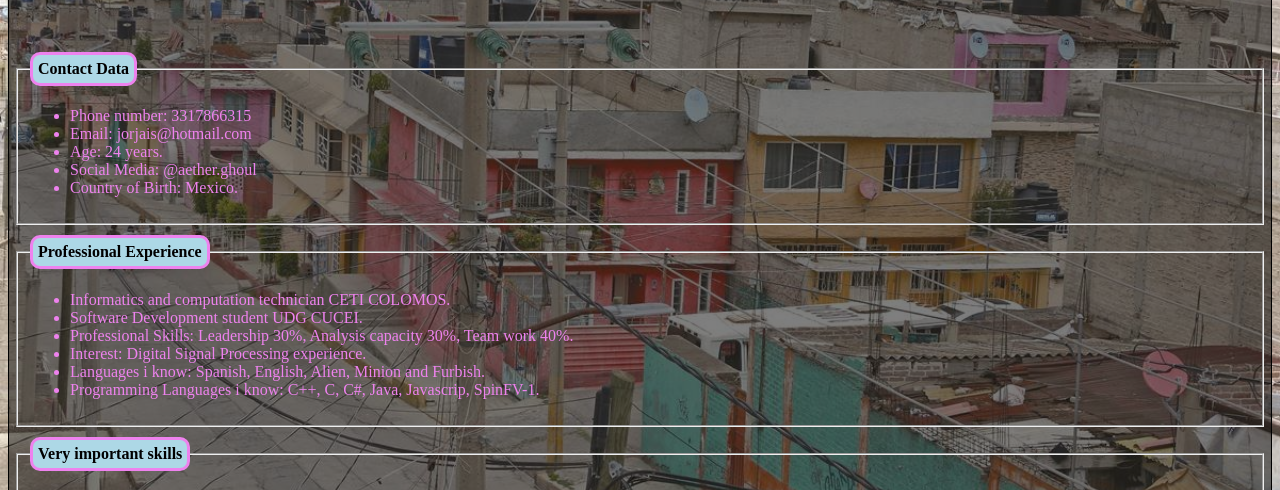
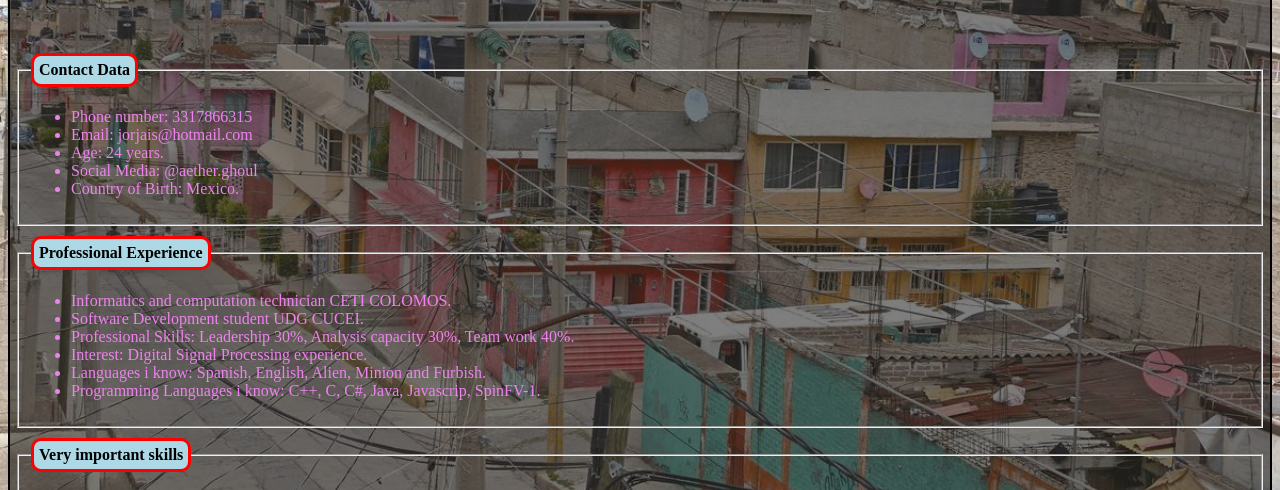
Before and after one commit to aether-ghoul/aether-ghoul.github.io, a plain HTML site: page index.html in a window 1280 px wide. Shown: the part 233-723 px from the top of the page. Drawn offline with Linux system fonts and the light colour scheme.

Commit message:
Update index.html

```diff
--- a/index.html
+++ b/index.html
@@ -1,14 +1,14 @@
 <!DOCTYPE html>
 <html>
 <head>
-	<title> 218744864 TRABAJO 01 </title>
+	<title> 218744864 TRABAJO 02 </title>
 </head>
 <body>
 
 	<style>
 		#principal
 		{
-			border: solid 1px black;
+			border: solid 2px black;
 			widht: 80%;
 			margin: 0 auto;
 			padding: 5px;
@@ -19,7 +19,7 @@
 		}
 		legend
 		{
-			border: solid 3px violet;
+			border: solid 3px red;
 			padding: 5px;
 			font-weight: bold;
 			border-radius: 10px;
```
